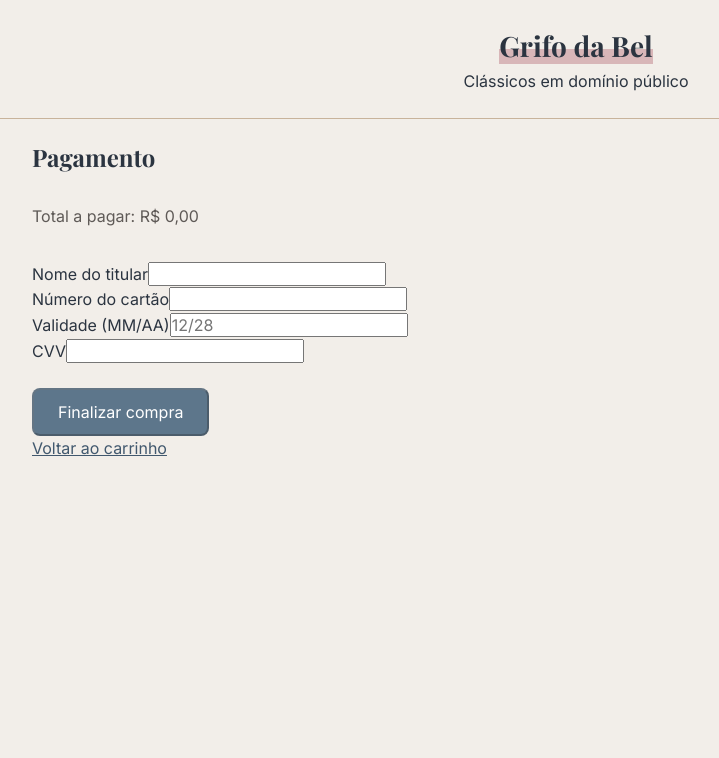
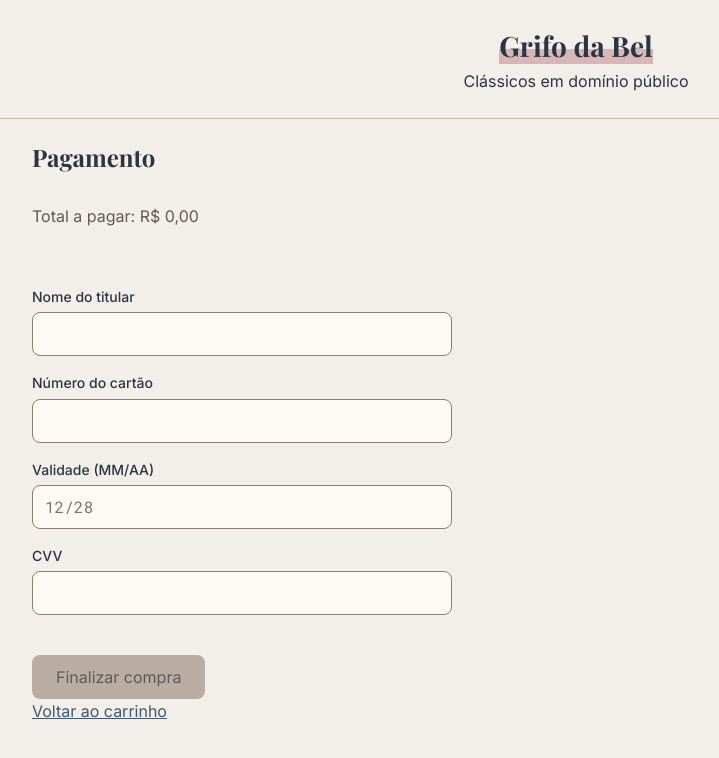
Before and after one commit to mariaizabeldelima0-arch/grifo-da-bel, a React (Vite) app: page /pagamento in a window 1280 px wide. Shown: the top 758 px of the page, without its empty margins (64-783 px from the left). Built offline with nearby package versions, Linux system fonts and the light colour scheme.

Commit message:
estiliza campos do formulario e botao desabilitado

```diff
--- a/src/index.css
+++ b/src/index.css
@@ -164,3 +164,66 @@ input {
 .botao:hover {
   background-color: var(--cor-acento-hover);
 }
+
+.erro {
+  color: var(--cor-erro);
+  font-size: var(--texto-p);
+  font-weight: var(--peso-medio);
+}
+
+.campo input[aria-invalid='true'] {
+  border-color: var(--cor-erro);
+  border-width: 2px;
+}
+
+.formulario {
+  display: flex;
+  flex-direction: column;
+  gap: var(--espaco-4);
+  max-width: 420px;
+  margin-top: var(--espaco-5);
+}
+
+.campo {
+  display: flex;
+  flex-direction: column;
+  gap: var(--espaco-1);
+}
+
+.campo label {
+  font-size: var(--texto-p);
+  font-weight: var(--peso-medio);
+}
+
+.campo input {
+  min-height: var(--altura-alvo-toque);
+  padding: var(--espaco-2) var(--espaco-3);
+  font-family: var(--fonte-numero);
+  background-color: var(--cor-superficie-alta);
+  color: var(--cor-texto);
+  border: 1px solid var(--cor-borda-forte);
+  border-radius: var(--raio-m);
+}
+
+.campo input[aria-invalid='true'] {
+  border-color: var(--cor-erro);
+  border-width: 2px;
+}
+
+.erro {
+  color: var(--cor-erro);
+  font-size: var(--texto-p);
+  font-weight: var(--peso-medio);
+}
+
+.formulario .botao {
+  border: none;
+  cursor: pointer;
+  align-self: flex-start;
+}
+
+.formulario .botao:disabled {
+  background-color: var(--cor-avela);
+  color: var(--cor-texto-suave);
+  cursor: not-allowed;
+}
```
